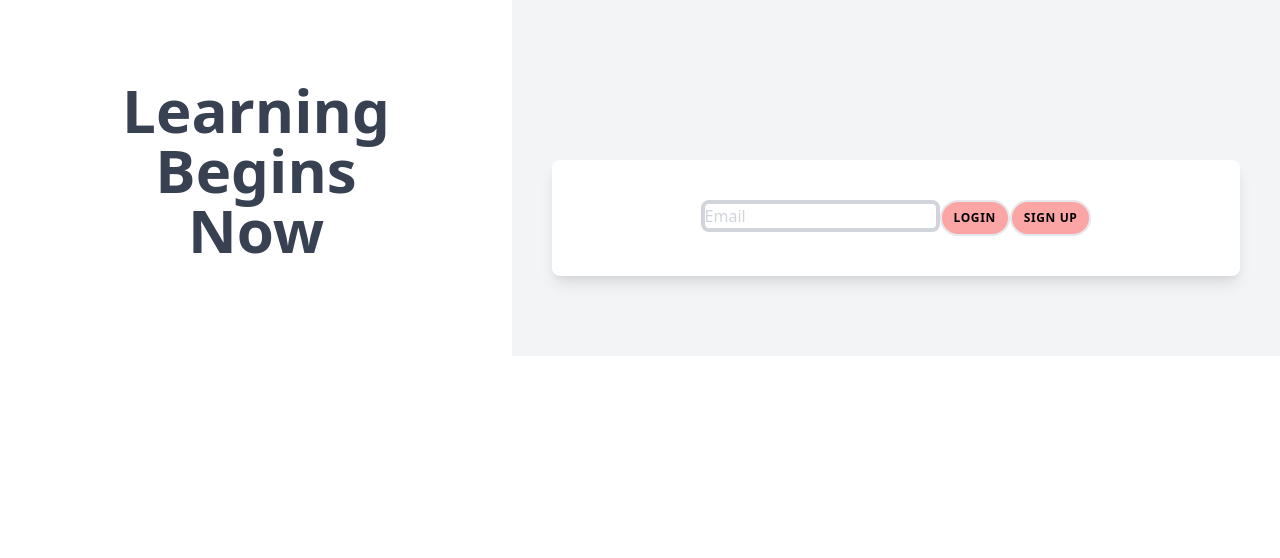
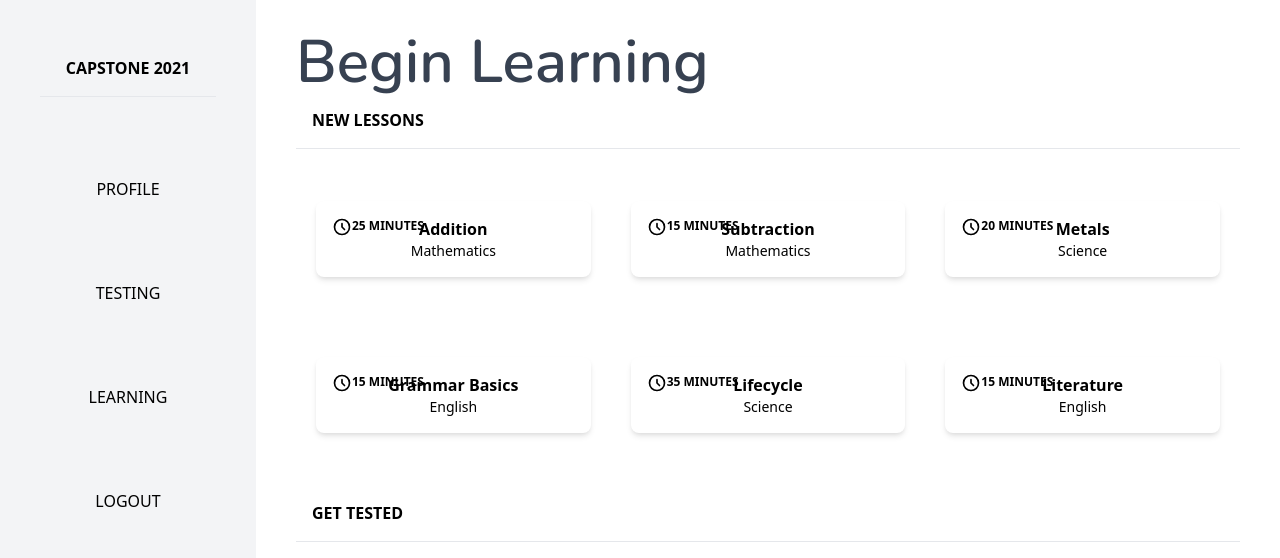
Before and after one commit to AviRatnam/React-Capstone, a React (Create React App) app: page / in a window 1280 px wide. Shown: the top 558 px of the page. Built offline with nearby package versions, Linux system fonts and the light colour scheme.

Commit message:
half way done with dashboard

```diff
--- a/src/App.js
+++ b/src/App.js
@@ -3,23 +3,13 @@ import Card from './components/Card/Card';
 import SideMenu from './components/SideMenu/SideMenu';
 import LoginCard from './components/LoginCard/LoginCard';
 import Title from './components/Title/Title';
+import Dashboard from './pages/Dashboard';
 
 
 function App() {
   return (
     <div className="App" >
-      <div class="grid md:grid-cols-5 ">
-        <div class="md:col-span-2 md:py-20 bg-white align-left">
-          <Title>Learning</Title>
-          <Title>Begins</Title>
-          <Title>Now</Title>
-        </div>
-        <div class="md:col-span-3 md:py-20 bg-gray-100">
-          <div class="px-10 pt-20">
-            <LoginCard />
-          </div>
-        </div>
-      </div>
+      <Dashboard />
     </div>
   );
 }
--- /dev/null
+++ b/src/Hamburger/Hamburger.jsx
@@ -0,0 +1,34 @@
+const Hamburger = () => {
+  const burger = document.querySelector("#burger");
+  const menu = document.querySelector("#menu");
+
+  burger.addEventListener("click", () => {
+    if (menu.classList.contains("hidden")) {
+      menu.classList.remove("hidden");
+    } else {
+      menu.classList.add("hidden");
+    }
+  });
+
+  return (
+    <div class="px-4 md:hidden" id="burger">
+      <svg
+        class="w-6"
+        xmlns="http://www.w3.org/2000/svg"
+        class="h-6 w-6"
+        fill="none"
+        viewBox="0 0 24 24"
+        stroke="currentColor"
+      >
+        <path
+          stroke-linecap="round"
+          stroke-linejoin="round"
+          stroke-width="2"
+          d="M4 6h16M4 12h16M4 18h16"
+        />
+      </svg>
+    </div>
+  );
+};
+
+export default Hamburger;
--- a/src/components/Card/Card.jsx
+++ b/src/components/Card/Card.jsx
@@ -1,23 +1,21 @@
 import cardclass from "./Card.styles";
 import Time from "../Time/Time";
 
-const Card = (props)=>{
-
+const Card = (props) => {
   const imagestyle = `w-full h-32 sm:h-48 object-cover`;
   //<img class={imagestyle} src="" alt="" /> --
-    return(
+  return (
     <div class={cardclass}>
-
+      <a href={props.target}>
         <div class="m-4">
           <span class="font-bold">{props.title}</span>
           <span class="block text=gray-500 text-sm">{props.subtitle}</span>
         </div>
-            <Time length={props.length}/>
-            <span>
-                {props.children}
-            </span>
+        <Time length={props.length} />
+        <span>{props.children}</span>
+      </a>
     </div>
-    )
-}
+  );
+};
 
 export default Card;
--- a/src/components/LoginCard/LoginCard.jsx
+++ b/src/components/LoginCard/LoginCard.jsx
@@ -1,16 +1,31 @@
 import Button from "../Button/Button"
 import logincardclass from "./LoginCard.styles"
+import { useState } from "react";
 
 const LoginCard = (props) => {
+
+    const [email, setEmail] = useState("");
+    const [password, setPassword] = useState("");
+
+    function validateForm() {
+        return email.length>0 && password.length>0;
+    }
+
+    function handleSubmit(event){
+        event.preventDefault();
+    }
     return (
         <div class={logincardclass}>
-            <div class="row-span-2 justify gap-5">
-                <input class="border-4 border-gray-300 rounded-lg text-gray-300" type="text" defaultValue="Email"/>
-                <Button>Login</Button>
-                <Button>Sign Up</Button>
-            </div>
+            <form onSubmit={handleSubmit}>
+                <div class="row-span-2 justify gap-5">
+                    <input class="border-4 border-gray-300 rounded-lg text-gray-300" type="text" defaultValue="Email"/>
+                    <Button>Login</Button>
+                    <Button>Sign Up</Button>
+                </div>
+                <Button onclick={validateForm}></Button>
+            </form>
         </div>
+
     )
 }
-
 export default LoginCard
--- a/src/components/SideMenu/SideMenu.jsx
+++ b/src/components/SideMenu/SideMenu.jsx
@@ -2,7 +2,7 @@ import SideMenuclass from "./SideMenu.styles";
 
 const SideMenu = (props) => {
     return(
-        <a href={props.target}>
+        <a href={props.target} onClick={`pages/${props.path}`}>
             <div class={SideMenuclass}>
                 {props.children}
             </div>
--- a/src/components/Title/Title.styles.js
+++ b/src/components/Title/Title.styles.js
@@ -1,3 +1,8 @@
-const titleclass = `text-gray-700 text-6xl font-semibold font-body`;
+const titleclass = `
+text-gray-700
+text-6xl
+font-semibold
+font-title
+align-left`;
 
 export default titleclass;
--- a/src/index.css
+++ b/src/index.css
@@ -1,3 +1,5 @@
+@import url('https://fonts.googleapis.com/css2?family=Nunito:ital,wght@0,200;0,300;0,400;0,600;0,700;0,800;0,900;1,200;1,300;1,400;1,600;1,700;1,800;1,900&display=swap');
+
 @tailwind base;
 @tailwind components;
 @tailwind utilities;
--- /dev/null
+++ b/src/pages/Dashboard.jsx
@@ -0,0 +1,115 @@
+import Card from "../components/Card/Card";
+import SideMenu from "../components/SideMenu/SideMenu";
+import Title from "../components/Title/Title";
+import Header from "../components/Header/Header";
+import Hamburger from "../Hamburger/Hamburger";
+
+const Dashboard = () => {
+  const subjects = [
+    {
+      title: "Addition",
+      subtitle: "Mathematics",
+      length: "25 minutes",
+      target: "#",
+    },
+    {
+      title: "Subtraction",
+      subtitle: "Mathematics",
+      length: "15 minutes",
+      target: "#",
+    },
+    {
+      title: "Metals",
+      subtitle: "Science",
+      length: "20 minutes",
+      target: "#",
+    },
+    {
+      title: "Grammar Basics",
+      subtitle: "English",
+      length: "15 minutes",
+      target: "#",
+    },
+    {
+      title: "Lifecycle",
+      subtitle: "Science",
+      length: "35 minutes",
+      target: "#",
+    },
+    {
+      title: "Literature",
+      subtitle: "English",
+      length: "15 minutes",
+      target: "#",
+    },
+  ];
+
+  return (
+    <div class=" grid md:grid-cols-5 ">
+      <div class="md:col-span-1 bg-gray-100 ">
+        <div class="px-10 py-10 bg-gray-100 ">
+          <Header> Capstone 2021</Header>
+        </div>
+        <div id="menu">
+          <SideMenu>Profile</SideMenu>
+          <SideMenu>Testing</SideMenu>
+          <SideMenu>Learning</SideMenu>
+          <SideMenu>Logout</SideMenu>
+        </div>
+        <div class="px-10 py-10 bg-gray-100"></div>
+        <div class="px-10 py-12 bg-gray-100"></div>
+      </div>
+      <div class="col-span-4 px-5 py-5 gap-x-10 gap-y-10 ">
+        <div class="text-left px-5 py-3">
+          <Title>Begin Learning</Title>
+          <Header>New Lessons</Header>
+        </div>
+        <div class="px-10 py-10 md:grid grid-cols-3 gap-10">
+          <Card
+            title={subjects[0].title}
+            subtitle={subjects[0].subtitle}
+            length={subjects[0].length}
+            target={subjects[0].target}
+          ></Card>
+          <Card
+            title={subjects[1].title}
+            subtitle={subjects[1].subtitle}
+            length={subjects[1].length}
+            target={subjects[1].target}
+          ></Card>
+          <Card
+            title={subjects[2].title}
+            subtitle={subjects[2].subtitle}
+            length={subjects[2].length}
+            target={subjects[2].target}
+          ></Card>
+        </div>
+        <div class="px-10 py-10 md:grid grid-cols-3 gap-10">
+          <Card
+            title={subjects[3].title}
+            subtitle={subjects[3].subtitle}
+            length={subjects[3].length}
+            target={subjects[3].target}
+          ></Card>
+          <Card
+            title={subjects[4].title}
+            subtitle={subjects[4].subtitle}
+            length={subjects[4].length}
+            target={subjects[4].target}
+          ></Card>
+          <Card
+            title={subjects[5].title}
+            subtitle={subjects[5].subtitle}
+            length={subjects[5].length}
+            target={subjects[5].target}
+          ></Card>
+        </div>
+        <div class="text-left px-5 py-3">
+          <Header>Get Tested</Header>
+        </div>
+      </div>
+    </div>
+  );
+};
+
+export default Dashboard;
--- a/tailwind.config.js
+++ b/tailwind.config.js
@@ -3,7 +3,11 @@ module.exports = {
     purge: ['./src/**/*.{js,jsx,ts,tsx}', './public/index.html'],
     darkMode: false, // or 'media' or 'class'
     theme: {
-      extend: {},
+      extend: {
+        fontFamily:{
+          title: ['Nunito']
+        }
+      },
     },
     variants: {
       extend: {},
```
Also changed, not shown: 1 other file (tests, documents, lock files or other folders). Lines whose indentation alone changed are shown as unchanged.
